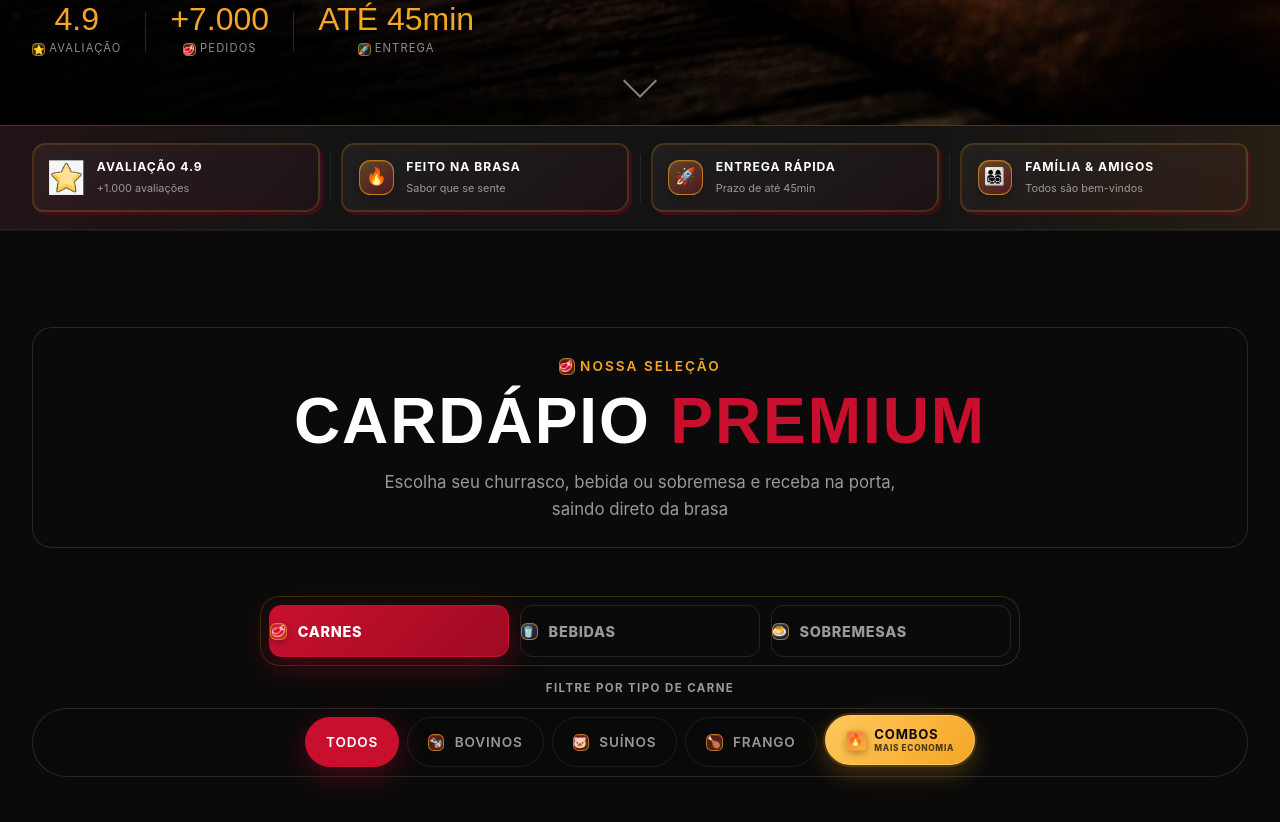
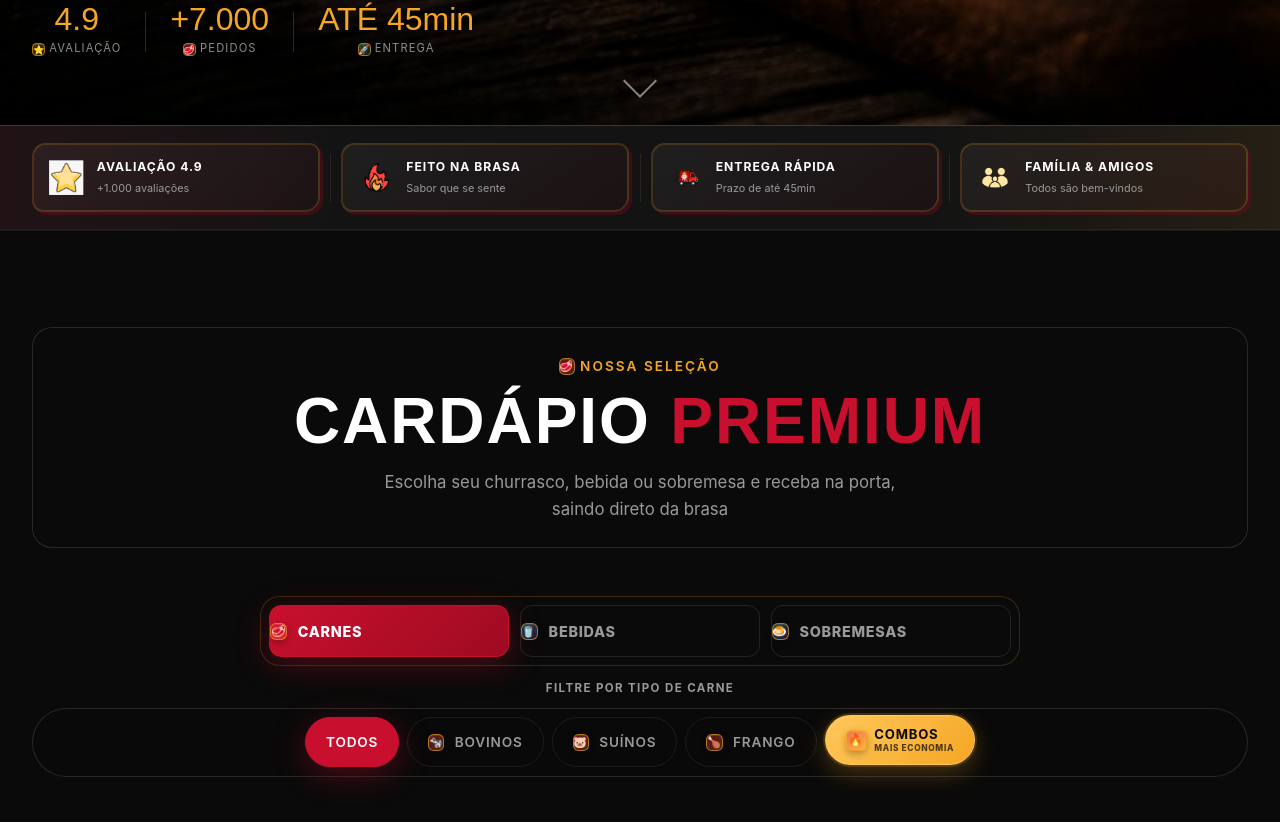
Before and after one commit to rataosemacento-tech/Churrasco-Brasa, a plain HTML site: page index.html in a window 1280 px wide. Shown: the part 1441-2263 px from the top of the page. Drawn offline with Linux system fonts and the light colour scheme; a web font is replaced by a local one.

Commit message:
Substituir emojis dos beneficios por icones

```diff
--- a/index.html
+++ b/index.html
@@ -14,7 +14,7 @@
   <link rel="preconnect" href="https://fonts.gstatic.com" crossorigin referrerpolicy="no-referrer" />
   <link href="https://fonts.googleapis.com/css2?family=Bebas+Neue&family=Playfair+Display:ital,wght@0,700;1,400&family=Inter:wght@300;400;500;600;700&display=swap" rel="stylesheet" referrerpolicy="no-referrer" />
   <link rel="preload" as="image" href="site-loading-bg.jpg" fetchpriority="high" />
-  <link rel="stylesheet" href="style.css?v=rating-icon-1" />
+  <link rel="stylesheet" href="style.css?v=benefit-icons-1" />
 </head>
 <body>
 
--- a/style.css
+++ b/style.css
@@ -4161,3 +4161,37 @@ body.checkout-open { overflow: hidden; }
   box-shadow: none !important;
 }
 .stat-icon-rating::before { content: none !important; }
+
+/* Benefícios: ícones fornecidos pelo usuário, tratados para fundo transparente. */
+.stat-icon-grill,
+.stat-icon-delivery,
+.stat-icon-family {
+  padding: 0 !important;
+  background-position: center !important;
+  background-size: contain !important;
+  background-repeat: no-repeat !important;
+  border: 0 !important;
+  border-radius: 0 !important;
+  box-shadow: none !important;
+}
+
+.stat-icon-grill {
+  background-image: url('benefit-grill-icon.png') !important;
+}
+
+.stat-icon-delivery {
+  background-image: url('benefit-delivery-icon.png') !important;
+}
+
+.stat-icon-family {
+  background-image: url('benefit-family-icon.png') !important;
+}
+
+.stat-icon-grill::before,
+.stat-icon-delivery::before,
+.stat-icon-family::before,
+.stat-icon-grill::after,
+.stat-icon-delivery::after,
+.stat-icon-family::after {
+  content: none !important;
+}
```
Also changed, not shown: benefit-delivery-icon.png (added), benefit-family-icon.png (added), benefit-grill-icon.png (added).
